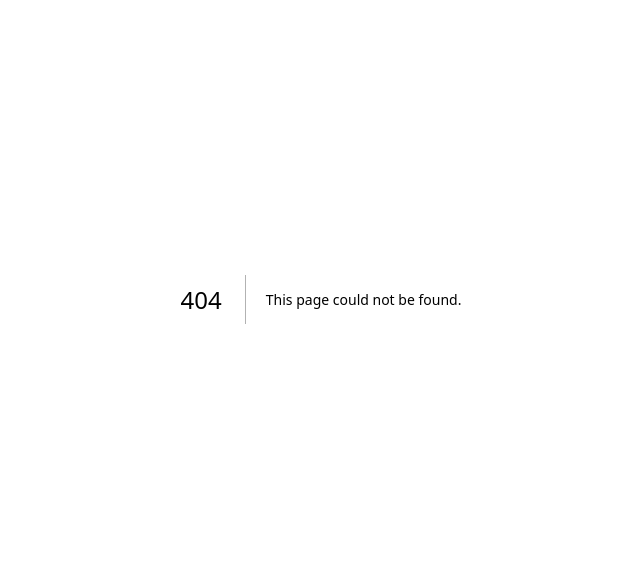
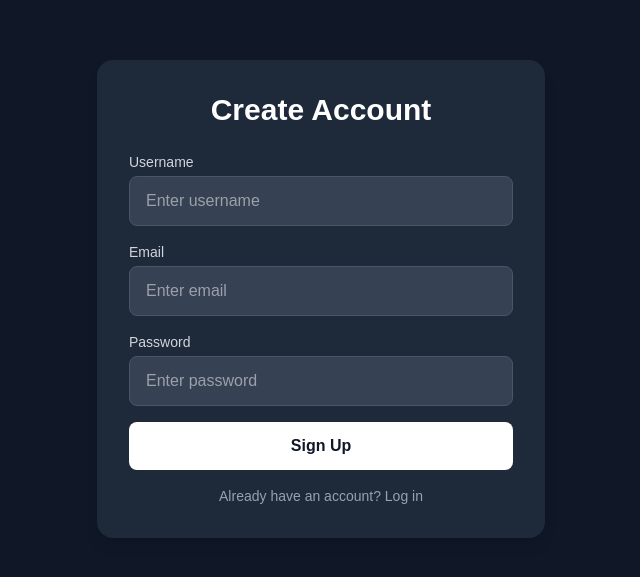
Before and after one commit to NallyTHEdude/nextjs-auth, a Next.js app: page /signup in a window 1280 px wide. Before the commit this address had no page. Shown: the part 101-678 px from the top of the page, without its empty margins (319-959 px from the left). Built offline with nearby package versions, Linux system fonts and the light colour scheme.

Commit message:
initial frontend setup done

```diff
--- /dev/null
+++ b/app/login/page.tsx
@@ -0,0 +1,76 @@
+"use client";
+import Link from 'next/link';
+import React,{useState} from 'react'
+import { useRouter } from 'next/navigation';
+// import {axios} from 'axios';
+
+
+function LoginPage() {
+  const [user, setUser] = useState({
+    email: '',
+    password: ''
+  });
+
+  // TODO: Implement the login logic using axios to send a POST request to the backend API
+  const onLogin = async () => {
+
+  };
+
+  return (
+  <div className="flex items-center justify-center min-h-screen bg-gray-900 px-4">
+    <div className="w-full max-w-md bg-gray-800 text-white p-8 rounded-2xl shadow-lg">
+
+      <h1 className="text-3xl font-semibold text-center mb-6">
+        Login
+      </h1>
+
+      {/* Email */}
+      <label className="block mb-1 text-sm text-gray-300">
+        Email
+      </label>
+      <input
+        type="email"
+        value={user.email}
+        onChange={(e) =>
+          setUser({ ...user, email: e.target.value })
+        }
+        placeholder="Enter email"
+        className="w-full mb-4 px-4 py-3 rounded-lg bg-gray-700 border border-gray-600 focus:border-gray-400 focus:outline-none"
+      />
+
+      {/* Password */}
+      <label className="block mb-1 text-sm text-gray-300">
+        Password
+      </label>
+      <input
+        type="password"
+        value={user.password}
+        onChange={(e) =>
+          setUser({ ...user, password: e.target.value })
+        }
+        placeholder="Enter password"
+        className="w-full mb-4 px-4 py-3 rounded-lg bg-gray-700 border border-gray-600 focus:border-gray-400 focus:outline-none"
+      />
+
+      {/* Login Button */}
+      <button
+        onClick={onLogin}
+        className="w-full bg-white text-gray-900 py-3 rounded-lg font-semibold hover:bg-gray-200 transition"
+      >
+        Login
+      </button>
+
+      {/* Login Redirect */}
+      <div className='flex justify-center items-center pt-4'>
+        <Link className="text-center text-gray-400 text-sm" href="/signup">
+          Not Registered? Register here
+        </Link>
+      </div>
+
+    </div>
+  </div>
+);
+
+}
+
+export default LoginPage;
--- /dev/null
+++ b/app/profile/[id]/page.tsx
@@ -0,0 +1,28 @@
+import React from 'react'
+
+async function UserProfilePage({params}:{params: {id: string}}) {
+  const resolvedParams=await params;
+  return (
+    <div className="flex flex-col items-center justify-center min-h-screen bg-gray-900 text-white px-4">
+      <div className="bg-gray-800 p-8 rounded-xl shadow-lg w-full max-w-md">
+        <h1 className="text-2xl font-semibold text-center mb-6">
+          Profile
+        </h1>
+
+        <div className="space-y-4">
+          <div className="bg-gray-700 p-4 rounded-lg">
+            <p className="text-gray-400 text-sm">Username</p>
+            <p className="text-lg font-medium">{resolvedParams.id}</p>
+          </div>
+
+          <div className="bg-gray-700 p-4 rounded-lg">
+            <p className="text-gray-400 text-sm">Email</p>
+            <p className="text-lg font-medium">USER EMAIL</p>
+          </div>
+        </div>
+      </div>
+    </div>
+  );
+}
+
+export default UserProfilePage
--- /dev/null
+++ b/app/profile/page.tsx
@@ -0,0 +1,27 @@
+import React from 'react'
+
+function ProfilePage() {
+  return (
+    <div className="flex flex-col items-center justify-center min-h-screen bg-gray-900 text-white px-4">
+      <div className="bg-gray-800 p-8 rounded-xl shadow-lg w-full max-w-md">
+        <h1 className="text-2xl font-semibold text-center mb-6">
+          Profile
+        </h1>
+
+        <div className="space-y-4">
+          <div className="bg-gray-700 p-4 rounded-lg">
+            <p className="text-gray-400 text-sm">Username</p>
+            <p className="text-lg font-medium">USER USERNAME</p>
+          </div>
+
+          <div className="bg-gray-700 p-4 rounded-lg">
+            <p className="text-gray-400 text-sm">Email</p>
+            <p className="text-lg font-medium">USER EMAIL</p>
+          </div>
+        </div>
+      </div>
+    </div>
+  );
+}
+
+export default ProfilePage
--- /dev/null
+++ b/app/signup/page.tsx
@@ -0,0 +1,91 @@
+"use client";
+import Link from 'next/link';
+import React,{useState} from 'react'
+import { useRouter } from 'next/navigation';
+// import {axios} from 'axios';
+
+
+function SignUpPage() {
+  const [user, setUser] = useState({
+    username: '',
+    email: '',
+    password: ''
+  });
+
+  // TODO: Implement the sign-up logic using axios to send a POST request to the backend API
+  const onSignUp = async () => {
+
+  };
+
+  return (
+  <div className="flex items-center justify-center min-h-screen bg-gray-900 px-4">
+    <div className="w-full max-w-md bg-gray-800 text-white p-8 rounded-2xl shadow-lg">
+
+      <h1 className="text-3xl font-semibold text-center mb-6">
+        Create Account
+      </h1>
+
+      {/* Username */}
+      <label className="block mb-1 text-sm text-gray-300">
+        Username
+      </label>
+      <input
+        type="text"
+        value={user.username}
+        onChange={(e) =>
+          setUser({ ...user, username: e.target.value })
+        }
+        placeholder="Enter username"
+        className="w-full mb-4 px-4 py-3 rounded-lg bg-gray-700 border border-gray-600 focus:border-gray-400 focus:outline-none"
+      />
+
+      {/* Email */}
+      <label className="block mb-1 text-sm text-gray-300">
+        Email
+      </label>
+      <input
+        type="email"
+        value={user.email}
+        onChange={(e) =>
+          setUser({ ...user, email: e.target.value })
+        }
+        placeholder="Enter email"
+        className="w-full mb-4 px-4 py-3 rounded-lg bg-gray-700 border border-gray-600 focus:border-gray-400 focus:outline-none"
+      />
+
+      {/* Password */}
+      <label className="block mb-1 text-sm text-gray-300">
+        Password
+      </label>
+      <input
+        type="password"
+        value={user.password}
+        onChange={(e) =>
+          setUser({ ...user, password: e.target.value })
+        }
+        placeholder="Enter password"
+        className="w-full mb-4 px-4 py-3 rounded-lg bg-gray-700 border border-gray-600 focus:border-gray-400 focus:outline-none"
+      />
+
+      {/* Signup Button */}
+      <button
+        onClick={onSignUp}
+        className="w-full bg-white text-gray-900 py-3 rounded-lg font-semibold hover:bg-gray-200 transition"
+      >
+        Sign Up
+      </button>
+
+      {/* Login Redirect */}
+      <div className='flex justify-center items-center pt-4'>
+        <Link className="text-center text-gray-400 text-sm" href="/login">
+          Already have an account? Log in
+        </Link>
+      </div>
+
+    </div>
+  </div>
+);
+
+}
+
+export default SignUpPage;
--- /dev/null
+++ b/db/dbConfig.ts
@@ -0,0 +1,22 @@
+import mongoose from "mongoose";
+
+export async function connect(){
+    try {
+        await mongoose.connect(process.env.MONGO_URI!);
+        const connection = mongoose.connection;
+
+        // mongodb connected successfully
+        connection.on("connected", ()=>{
+            console.log("MongoDB connected successfully ✅");
+        });
+
+        // mongodb connection failed
+        connection.on("error", (err: Error)=>{
+            console.error("MongoDB connection error ❌, please make sure mongodb is running:", err);
+            process.exit();
+        })
+
+    } catch (error) {
+        console.error("Error connecting to MongoDB: ❌", error);
+    }
+}
--- a/package.json
+++ b/package.json
@@ -9,6 +9,9 @@
     "lint": "eslint"
   },
   "dependencies": {
+    "axios": "^1.13.5",
+    "dotenv": "^17.3.1",
+    "mongoose": "^9.2.1",
     "next": "16.1.6",
     "react": "19.2.3",
     "react-dom": "19.2.3"
```
Also changed, not shown: app/api/login/route.ts (added), app/api/users/route.ts (added), 1 other file (tests, documents, lock files or other folders).
